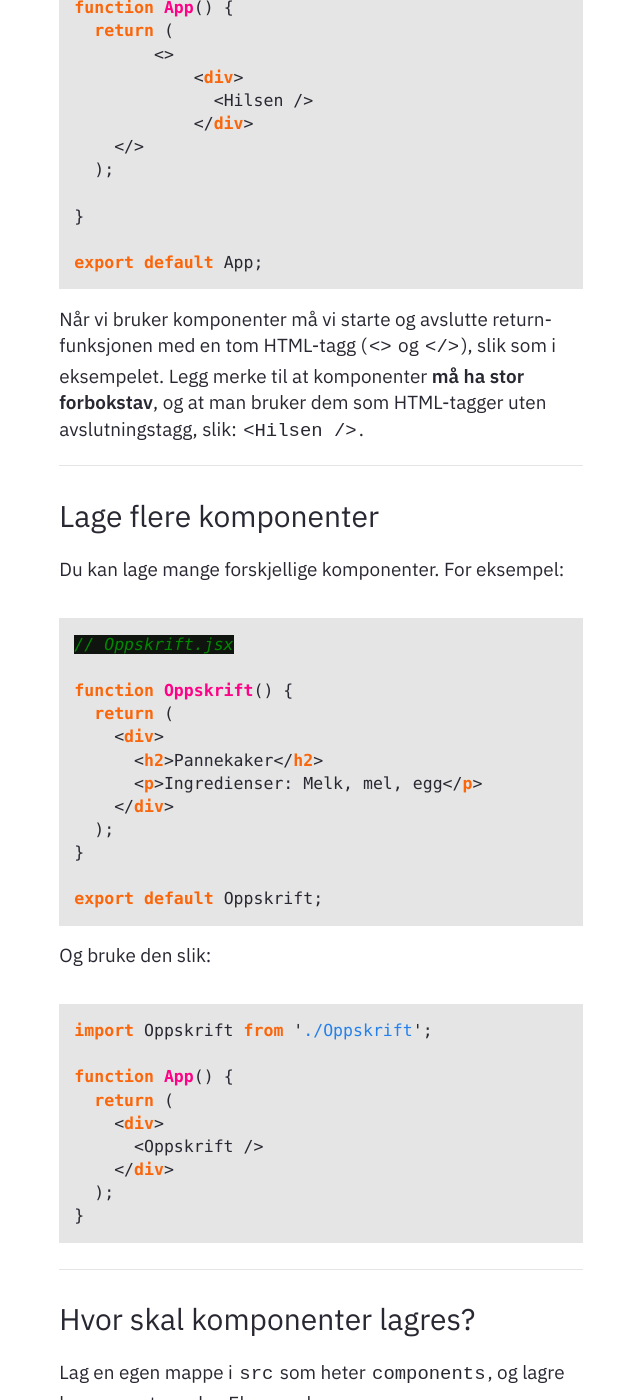
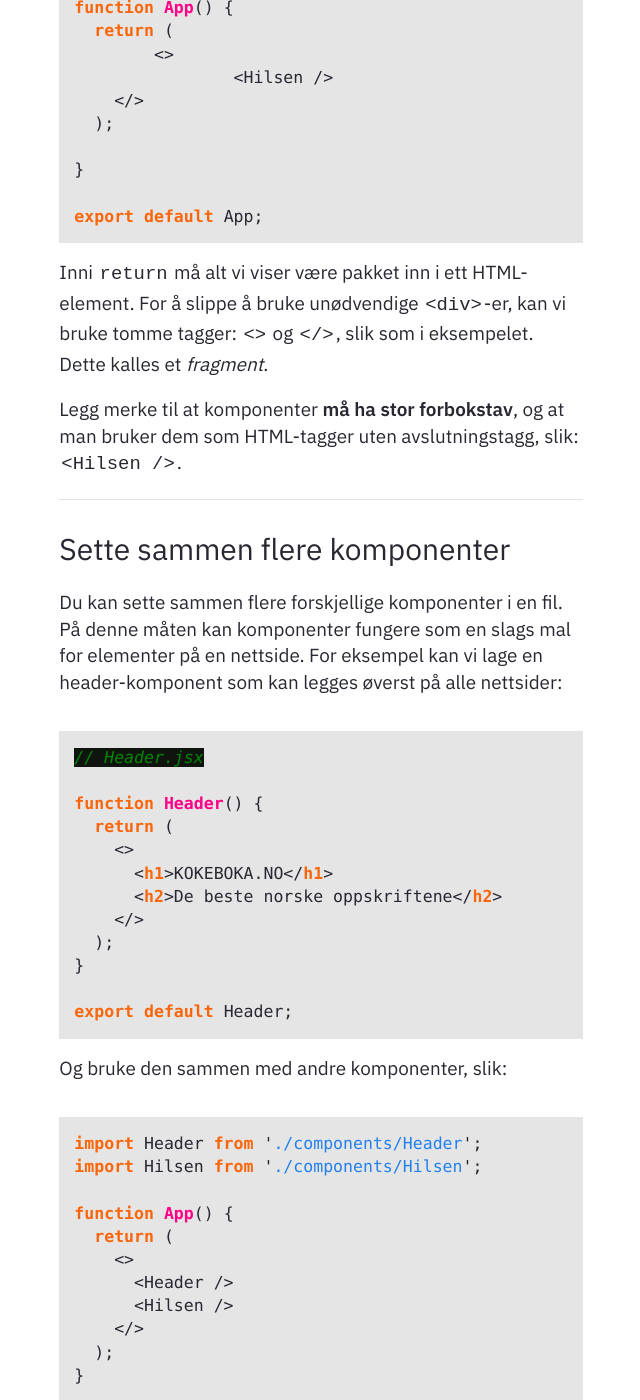
Before and after one commit to Cha-IM/cha-im.github.io, a Jekyll site: the page built from _notes/Public/Utvikling/React/Komponenter i React.md, in a window 1280 px wide and 1400 px high, scrolled down 1136 px. Shown: the whole window, without its empty margins (319-959 px from the left). Built offline with Jekyll 4.4.1, drawn with Linux system fonts in a browser that asks for light colours; some of the changed text lies outside the part shown.

Commit message:
TRFK-811339 2025-5-16:10:45:25

````diff
--- a/_notes/Public/Utvikling/React/Komponenter i React.md
+++ b/_notes/Public/Utvikling/React/Komponenter i React.md
@@ -29,19 +29,17 @@ Denne komponenten returnerer en `<h1>`-overskrift. Den kan brukes hvor som helst
 
 ---
 
-### 🔌 Hvordan bruke en komponent?
+### Hvordan bruke en komponent?
 
 For å bruke `Hilsen`-komponenten i prosjektet ditt, må du først importere den i en annen komponent, for eksempel i `App.jsx`:
 
 ```jsx
-import Hilsen from './Hilsen';
+import Hilsen from './components/Hilsen';
 
 function App() {
   return (
 	<>
-	    <div>
-	      <Hilsen />
-	    </div>
+		<Hilsen />
     </>
   );
 
@@ -50,39 +48,43 @@ function App() {
 export default App;
 ```
 
-Når vi bruker komponenter må vi starte og avslutte return-funksjonen med en tom HTML-tagg (`<>` og `</>`), slik som i eksempelet. Legg merke til at komponenter **må ha stor forbokstav**, og at man bruker dem som HTML-tagger uten avslutningstagg, slik: `<Hilsen />`.
+Inni `return` må alt vi viser være pakket inn i ett HTML-element. For å slippe å bruke unødvendige `<div>`-er, kan vi bruke tomme tagger: `<>` og `</>`, slik som i eksempelet. Dette kalles et _fragment_.
+
+Legg merke til at komponenter **må ha stor forbokstav**, og at man bruker dem som HTML-tagger uten avslutningstagg, slik: `<Hilsen />`.
 
 ---
 
-### Lage flere komponenter
+### Sette sammen flere komponenter
 
-Du kan lage mange forskjellige komponenter. For eksempel:
+Du kan sette sammen flere forskjellige komponenter i en fil. På denne måten kan komponenter fungere som en slags mal for elementer på en nettside. For eksempel kan vi lage en header-komponent som kan legges øverst på alle nettsider:
 
 ```jsx
-// Oppskrift.jsx
+// Header.jsx
 
-function Oppskrift() {
+function Header() {
   return (
-    <div>
-      <h2>Pannekaker</h2>
-      <p>Ingredienser: Melk, mel, egg</p>
-    </div>
+    <>
+      <h1>KOKEBOKA.NO</h1>
+      <h2>De beste norske oppskriftene</h2>
+    </>
   );
 }
 
-export default Oppskrift;
+export default Header;
 ```
 
-Og bruke den slik:
+Og bruke den sammen med andre komponenter, slik:
 
 ```jsx
-import Oppskrift from './Oppskrift';
+import Header from './components/Header';
+import Hilsen from './components/Hilsen';
 
 function App() {
   return (
-    <div>
-      <Oppskrift />
-    </div>
+    <>
+      <Header />
+      <Hilsen />
+    </>
   );
 }
 ```
@@ -97,7 +99,7 @@ Lag en egen mappe i `src` som heter `components`, og lagre komponentene der. Eks
 src/
 ├── components/
 │   ├── Hilsen.jsx
-│   └── Oppskrift.jsx
+│   └── Header.jsx
 ├── App.jsx
 └── main.jsx
 ```
````
Also changed, not shown: .obsidian/workspace.json, _notes/Public/Utvikling/React/React.md (line endings or trailing spaces).
